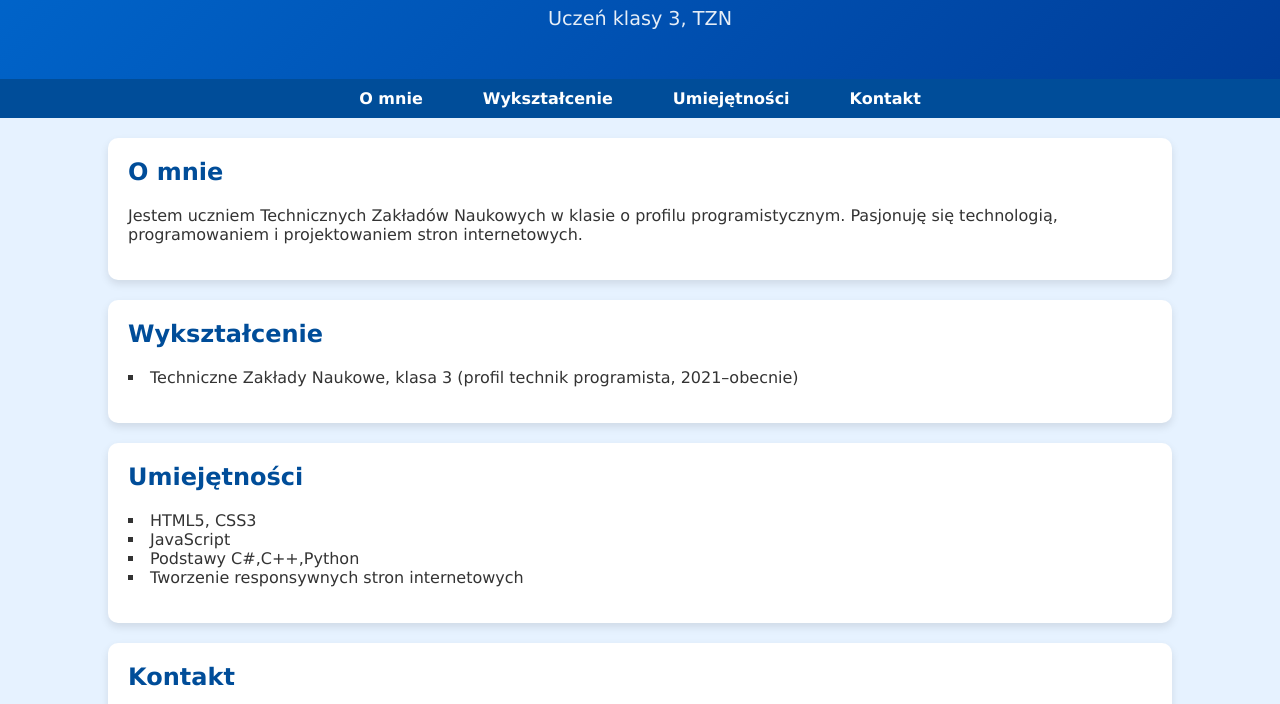
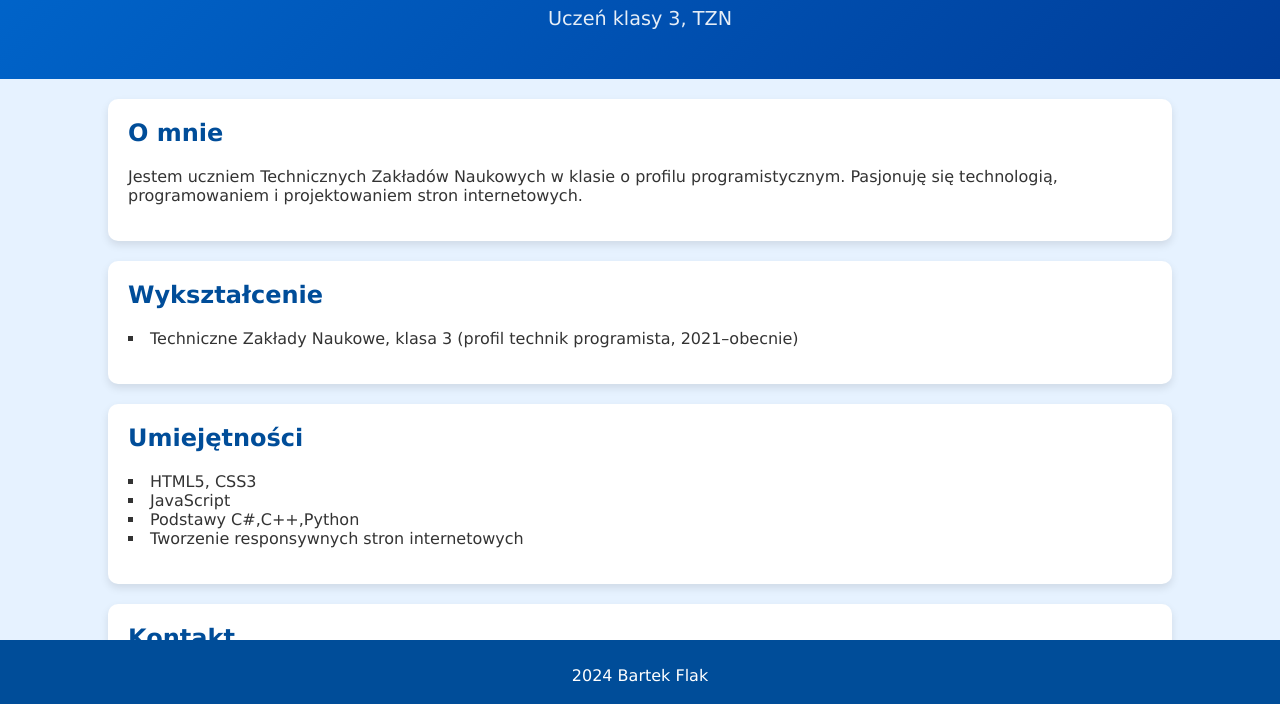
Before and after one commit to flakuu/Bartek-Flak-CV, a plain HTML site: page index.html in a window 1280 px wide. Shown: the part 89-793 px from the top of the page. Drawn offline with Linux system fonts and the light colour scheme.

Commit message:
html bug fixes

```diff
--- a/index.html
+++ b/index.html
@@ -13,15 +13,6 @@
         <p>Uczeń klasy 3, TZN</p>
       </div>
     </header>
-
-    <nav>
-      <ul>
-        <li><a href="#omnie">O mnie</a></li>
-        <li><a href="#wyksztalcenie">Wykształcenie</a></li>
-        <li><a href="#umiejetnosci">Umiejętności</a></li>
-        <li><a href="#kontakt">Kontakt</a></li>
-      </ul>
-    </nav>
 
     <section id="omnie" class="blok">
       <h2>O mnie</h2>
--- a/style.css
+++ b/style.css
@@ -80,4 +80,7 @@ footer {
   text-align: center;
   padding: 10px 0;
   margin-top: 20px;
+  position: fixed;
+  bottom: 0;
+  width: 100%;
 }
```
